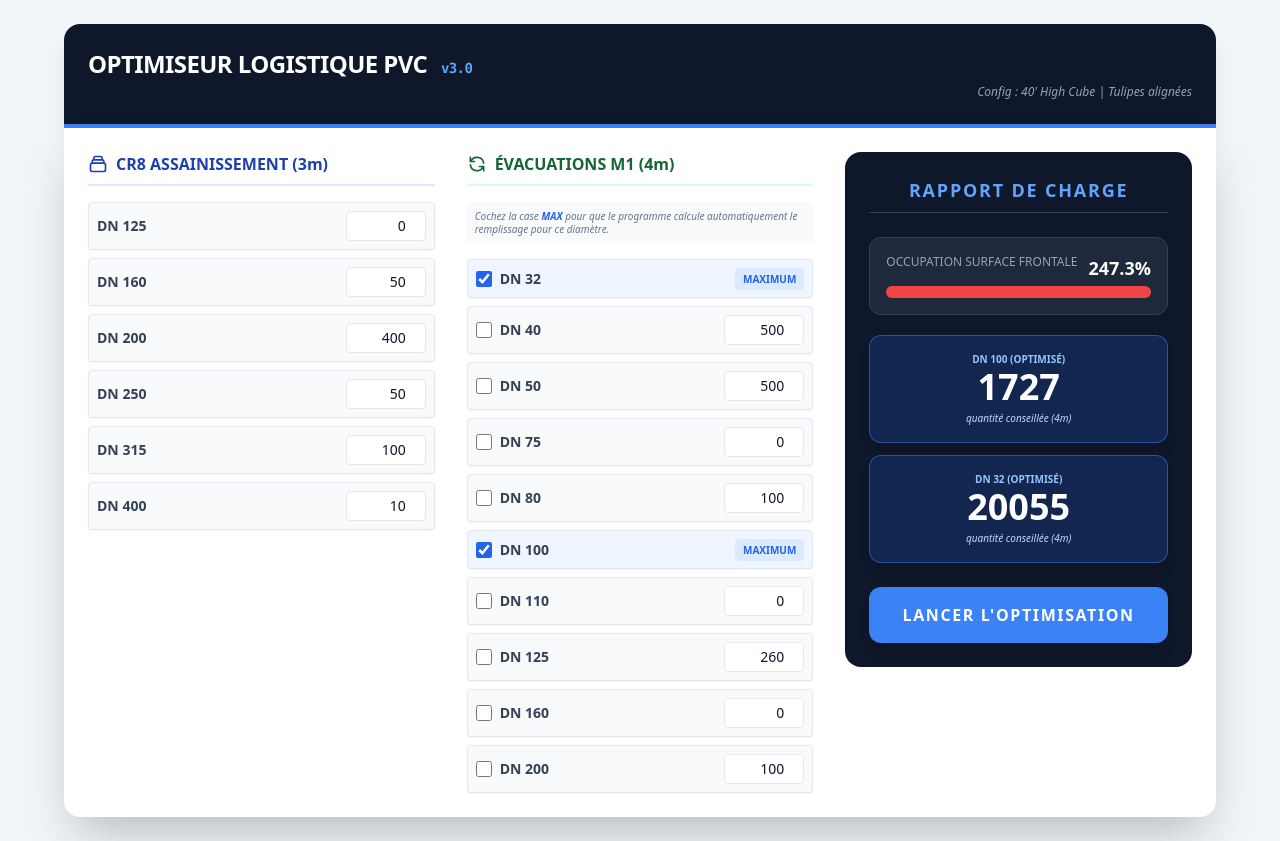
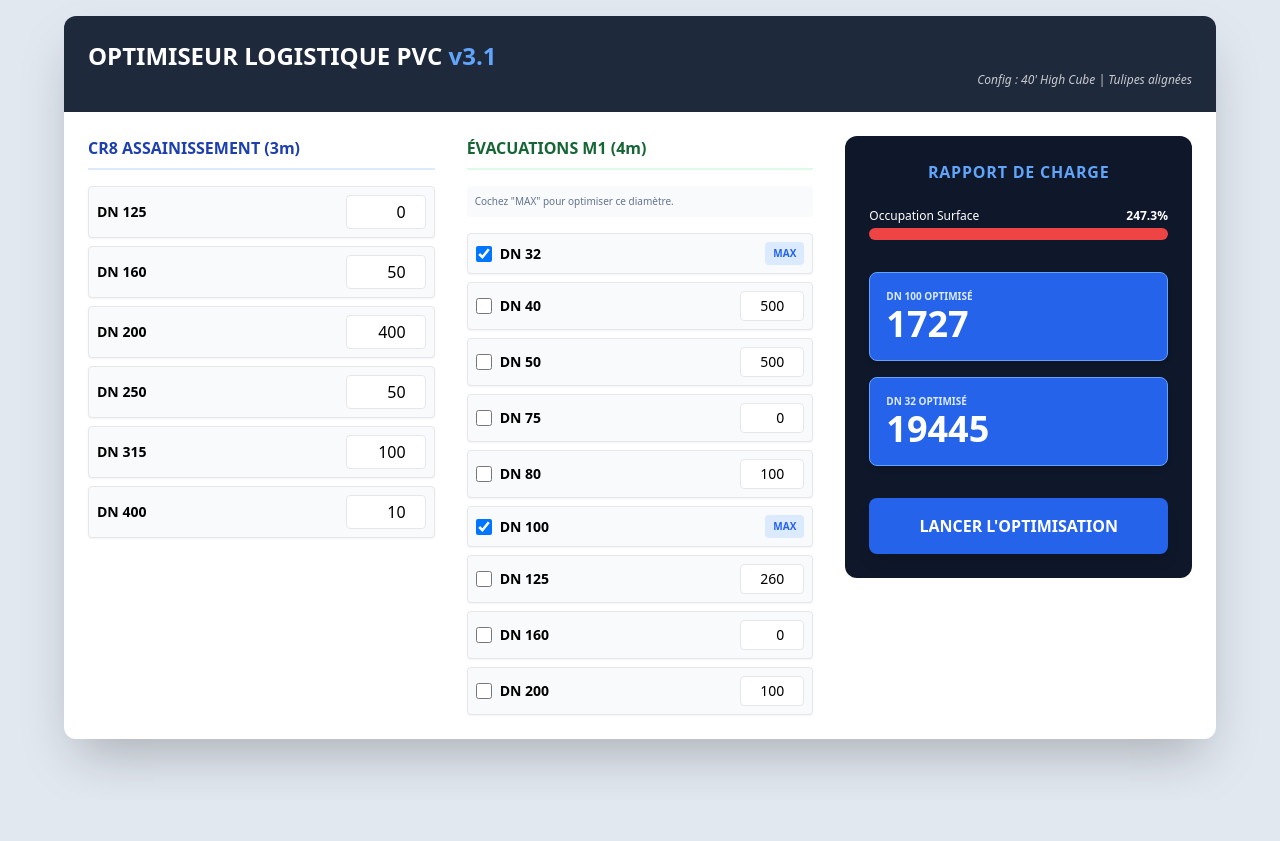
Before and after one commit to polo11200/TC, a plain HTML site: page index.html in a window 1280 px wide. After the commit the page ends 800 px from the top, so only its background shows below. Drawn offline with nearby package versions, Linux system fonts and the light colour scheme.

Commit message:
Refactor index.html for PVC Optimizer v3.1
Updated the HTML structure and styling for the PVC Optimizer, changing the version to 3.1 and modifying layout and classes for better presentation.

```diff
--- a/index.html
+++ b/index.html
@@ -3,55 +3,46 @@
 <head>
     <meta charset="UTF-8">
     <meta name="viewport" content="width=device-width, initial-scale=1.0">
-    <title>Optimiseur PVC Expert - 40' HC</title>
+    <title>PVC Optimizer v3.1</title>
     <script src="https://cdn.tailwindcss.com"></script>
 </head>
-<body class="bg-slate-100 min-h-screen p-2 md:p-6 font-sans text-slate-900">
-    <div class="max-w-6xl mx-auto">
-        <header class="bg-slate-900 text-white p-6 rounded-t-2xl shadow-xl border-b-4 border-blue-500">
-            <h1 class="text-2xl font-bold tracking-tight">OPTIMISEUR LOGISTIQUE PVC <span class="text-blue-400 text-sm ml-2 font-mono">v3.0</span></h1>
-            <p class="text-slate-400 text-xs mt-1 italic text-right italic font-light">Config : 40' High Cube | Tulipes alignées</p>
-        </header>
+<body class="bg-slate-200 min-h-screen p-4">
+    <div class="max-w-6xl mx-auto bg-white shadow-2xl rounded-xl overflow-hidden">
 
-        <div class="bg-white p-6 shadow-2xl rounded-b-2xl grid lg:grid-cols-3 gap-8">
-            <div class="space-y-4">
-                <h2 class="font-bold text-blue-800 border-b-2 border-blue-100 pb-2 flex items-center">
-                    <svg class="w-5 h-5 mr-2" fill="none" stroke="currentColor" viewBox="0 0 24 24"><path stroke-linecap="round" stroke-linejoin="round" stroke-width="2" d="M19 11H5m14 0a2 2 0 012 2v6a2 2 0 01-2 2H5a2 2 0 01-2-2v-6a2 2 0 012-2m14 0V9a2 2 0 00-2-2M5 11V9a2 2 0 012-2m0 0V5a2 2 0 012-2h6a2 2 0 012 2v2M7 7h10"></path></svg>
-                    CR8 ASSAINISSEMENT (3m)
-                </h2>
-                <div id="cr8-inputs" class="space-y-2 text-sm"></div>
+        <div class="bg-slate-800 text-white p-6">
+            <h1 class="text-2xl font-bold">OPTIMISEUR LOGISTIQUE PVC <span class="text-blue-400">v3.1</span></h1>
+            <p class="text-xs opacity-75 italic text-right font-light">Config : 40' High Cube | Tulipes alignées</p>
         </div>
 
-            <div class="space-y-4">
-                <h2 class="font-bold text-green-800 border-b-2 border-green-100 pb-2 flex items-center">
-                    <svg class="w-5 h-5 mr-2" fill="none" stroke="currentColor" viewBox="0 0 24 24"><path stroke-linecap="round" stroke-linejoin="round" stroke-width="2" d="M4 4v5h.582m15.356 2A8.001 8.001 0 004.582 9m0 0H9m11 11v-5h-.581m0 0a8.003 8.003 0 01-15.357-2m15.357 2H15"></path></svg>
-                    ÉVACUATIONS M1 (4m)
-                </h2>
-                <div class="text-[10px] text-slate-500 mb-2 italic bg-slate-50 p-2 rounded leading-tight">
-                    Cochez la case <span class="text-blue-600 font-bold">MAX</span> pour que le programme calcule automatiquement le remplissage pour ce diamètre.
-                </div>
-                <div id="evac-inputs" class="space-y-2 text-sm"></div>
+        <div class="p-6 grid lg:grid-cols-3 gap-8">
+            <div>
+                <h2 class="font-bold text-blue-800 border-b-2 border-blue-100 pb-2 mb-4">CR8 ASSAINISSEMENT (3m)</h2>
+                <div id="cr8-inputs" class="space-y-2"></div>
             </div>
 
-            <div class="bg-slate-900 text-white p-6 rounded-2xl space-y-6 shadow-inner self-start sticky top-6">
-                <h2 class="text-lg font-bold text-blue-400 border-b border-slate-700 pb-2 text-center uppercase tracking-widest">Rapport de Charge</h2>
+            <div>
+                <h2 class="font-bold text-green-800 border-b-2 border-green-100 pb-2 mb-4">ÉVACUATIONS M1 (4m)</h2>
+                <p class="text-[10px] text-slate-500 mb-4 bg-slate-50 p-2 rounded">Cochez "MAX" pour optimiser ce diamètre.</p>
+                <div id="evac-inputs" class="space-y-2"></div>
+            </div>
 
-                <div class="space-y-5">
-                    <div class="bg-slate-800 p-4 rounded-xl border border-slate-700">
-                        <div class="flex justify-between text-xs text-slate-400 uppercase mb-1">
-                            <span>Occupation Surface Frontale</span>
-                            <span id="occ-text" class="font-bold text-white text-lg">0%</span>
+            <div class="bg-slate-900 rounded-xl p-6 text-white h-fit sticky top-4">
+                <h2 class="text-center font-bold text-blue-400 mb-6 uppercase tracking-wider">Rapport de Charge</h2>
+
+                <div class="mb-8">
+                    <div class="flex justify-between text-xs mb-1">
+                        <span>Occupation Surface</span>
+                        <span id="occ-text" class="font-bold">0%</span>
                     </div>
                     <div class="w-full bg-slate-700 h-3 rounded-full overflow-hidden">
-                            <div id="gauge-fill" class="h-full bg-blue-500 transition-all duration-1000" style="width: 0%"></div>
+                        <div id="gauge-fill" class="h-full bg-blue-500 transition-all duration-500" style="width: 0%"></div>
                     </div>
                 </div>
 
-                    <div id="results-container" class="space-y-3">
-                        </div>
+                <div id="results-container" class="space-y-4">
                     </div>
 
-                <button onclick="lancerCalcul()" class="w-full bg-blue-500 hover:bg-blue-400 text-white font-black py-4 rounded-xl shadow-lg transition-all active:scale-95 uppercase tracking-widest mt-4 flex items-center justify-center">
+                <button onclick="lancerCalcul()" class="w-full mt-8 bg-blue-600 hover:bg-blue-500 text-white font-bold py-4 rounded-lg shadow-lg uppercase transition-all active:scale-95">
                     Lancer l'optimisation
                 </button>
             </div>
@@ -61,24 +52,27 @@
     <script>
         const specs = {
             cr8: { 400:11.7, 315:9.2, 250:7.3, 200:5.9, 160:4.7, 125:3.7 },
-            evac: { 200:3.9, 160:3.2, 125:3.2, 110:3.2, 100:3.0, 80:3.0, 75:3.0, 50:3.0, 40:3.0, 32:3.0 }
+            evac: { 200:3.9, 160:3.2, 125:3.2, 100:3.0, 80:3.0, 75:3.0, 50:3.0, 40:3.0, 32:3.0 }
         };
 
         const container = { w: 2340, h: 2680, coeff: 1.15 };
 
         function init() {
-            // Init CR8
+            // Rendu CR8
             const cr8Box = document.getElementById('cr8-inputs');
+            cr8Box.innerHTML = '';
             Object.keys(specs.cr8).forEach(dn => {
                 let val = (dn==200?400:(dn==315?100:(dn==160?50:(dn==250?50:(dn==400?10:0)))));
-                cr8Box.innerHTML += `<div class="flex justify-between items-center bg-slate-50 p-2 rounded border border-slate-200 shadow-sm">
-                    <span class="font-bold text-slate-700">DN ${dn}</span>
-                    <input type="number" id="q-cr8-${dn}" value="${val}" oninput="lancerCalcul()" class="w-20 p-1 border rounded text-right focus:ring-2 focus:ring-blue-500 outline-none">
+                cr8Box.innerHTML += `
+                    <div class="flex justify-between items-center bg-slate-50 p-2 border rounded shadow-sm">
+                        <span class="text-sm font-bold">DN ${dn}</span>
+                        <input type="number" id="q-cr8-${dn}" value="${val}" class="w-20 p-1 border rounded text-right outline-none">
                     </div>`;
             });
 
-            // Init EVAC
+            // Rendu EVAC
             const evacBox = document.getElementById('evac-inputs');
+            evacBox.innerHTML = '';
             Object.keys(specs.evac).forEach(dn => {
                 let defaultVal = 0;
                 if(dn == 200) defaultVal = 100;
@@ -87,20 +81,17 @@
                 if(dn == 50) defaultVal = 500;
                 if(dn == 40) defaultVal = 500;
 
-                const isChecked = (dn == 100 || dn == 32) ? 'checked' : '';
-
+                const isMax = (dn == 100 || dn == 32);
                 evacBox.innerHTML += `
-                <div class="flex justify-between items-center bg-slate-50 p-2 rounded border border-slate-200 shadow-sm transition-all overflow-hidden" id="box-evac-${dn}">
+                    <div class="flex justify-between items-center bg-slate-50 p-2 border rounded shadow-sm">
                         <div class="flex items-center">
-                        <input type="checkbox" id="check-${dn}" ${isChecked} onchange="toggleMode('${dn}')" class="w-4 h-4 mr-2 accent-blue-600">
-                        <span class="font-bold text-slate-700">DN ${dn}</span>
+                            <input type="checkbox" id="check-${dn}" ${isMax ? 'checked' : ''} onchange="toggleMode('${dn}')" class="mr-2 h-4 w-4">
+                            <span class="text-sm font-bold">DN ${dn}</span>
                         </div>
-                    <div id="input-wrap-${dn}">
-                         <input type="number" id="q-evac-${dn}" value="${defaultVal}" oninput="lancerCalcul()" class="w-20 p-1 border rounded text-right focus:ring-2 focus:ring-green-500 outline-none">
+                        <div id="wrap-${dn}">
+                            <input type="number" id="q-evac-${dn}" value="${defaultVal}" class="w-16 p-1 border rounded text-right text-sm">
                         </div>
-                    <div id="max-label-${dn}" class="hidden">
-                        <span class="text-[10px] font-black text-blue-600 bg-blue-100 px-2 py-1 rounded">MAXIMUM</span>
-                    </div>
+                        <span id="lbl-${dn}" class="hidden text-[10px] font-bold text-blue-600 bg-blue-100 px-2 py-1 rounded">MAX</span>
                     </div>`;
             });
 
@@ -109,23 +100,9 @@
         }
 
         function toggleMode(dn) {
-            const isMax = document.getElementById(`check-${dn}`).checked;
-            const inputWrap = document.getElementById(`input-wrap-${dn}`);
-            const maxLabel = document.getElementById(`max-label-${dn}`);
-            const box = document.getElementById(`box-evac-${dn}`);
-
-            if (isMax) {
-                inputWrap.classList.add('hidden');
-                maxLabel.classList.remove('hidden');
-                box.classList.replace('bg-slate-50', 'bg-blue-50');
-                box.classList.add('border-blue-300');
-            } else {
-                inputWrap.classList.remove('hidden');
-                maxLabel.classList.add('hidden');
-                box.classList.replace('bg-blue-50', 'bg-slate-50');
-                box.classList.remove('border-blue-300');
-            }
-            lancerCalcul();
+            const check = document.getElementById(`check-${dn}`).checked;
+            document.getElementById(`wrap-${dn}`).style.display = check ? 'none' : 'block';
+            document.getElementById(`lbl-${dn}`).style.display = check ? 'block' : 'none';
         }
 
         function lancerCalcul() {
@@ -133,7 +110,7 @@
             let di_list = [];
             let optimizationDns = [];
 
-            // 1. Collecte des CR8
+            // CR8
             Object.keys(specs.cr8).forEach(dn => {
                 const q = parseInt(document.getElementById(`q-cr8-${dn}`).value) || 0;
                 surfOcc += Math.ceil(q / 4) * Math.pow(dn * container.coeff, 2);
@@ -141,7 +118,7 @@
                 for(let i=0; i<q; i++) di_list.push({di, len: 3});
             });
 
-            // 2. Collecte des EVAC fixes et identification des cibles d'optimisation
+            // EVAC
             Object.keys(specs.evac).forEach(dn => {
                 const isMax = document.getElementById(`check-${dn}`).checked;
                 if (!isMax) {
@@ -154,7 +131,6 @@
                 }
             });
 
-            // Tri des DN d'optimisation du plus grand au plus petit pour remplir intelligemment
             optimizationDns.sort((a, b) => b - a);
 
             const surfTotal = container.w * container.h;
@@ -162,41 +138,30 @@
             const resContainer = document.getElementById('results-container');
             resContainer.innerHTML = '';
 
-            // 3. Calcul pour chaque DN coché en "MAX"
             optimizationDns.forEach(targetDn => {
                 let insideCount = 0;
-                // Calcul du télescopage dans les tubes déjà chargés
                 di_list.forEach(item => {
-                    let n = Math.floor(Math.pow(item.di / (targetDn * 1.08), 2) * 0.82);
+                    let n = Math.floor(Math.pow(item.di / (targetDn * 1.08), 2) * 0.80);
                     if(n < 1 && item.di >= (targetDn + 5)) n = 1;
                     insideCount += (n * (item.len / 4));
                 });
 
-                // Calcul du remplissage dans les vides frontaux (uniquement pour le premier et plus gros DN optimisé)
                 let extraCount = 0;
                 if (targetDn === optimizationDns[0]) {
                     extraCount = Math.floor(Math.max(0, surfTotal - surfOcc) / Math.pow(targetDn * 1.15, 2)) * 3;
-                    // On simule que le premier DN "mange" la surface, le suivant ne prendra que le télescopage
                     surfOcc = surfTotal;
                 }
 
-                const total = Math.floor(insideCount + extraCount);
-
-                // Affichage du résultat
                 resContainer.innerHTML += `
-                    <div class="bg-blue-600/20 border border-blue-500/50 p-4 rounded-xl text-center shadow-lg">
-                        <p class="text-[10px] uppercase font-bold text-blue-300">DN ${targetDn} (Optimisé)</p>
-                        <p class="text-4xl font-black text-white">${total}</p>
-                        <p class="text-[10px] text-blue-200 mt-1 italic italic">quantité conseillée (4m)</p>
-                    </div>
-                `;
+                    <div class="bg-blue-600 p-4 rounded-lg shadow-md border border-blue-400">
+                        <p class="text-[10px] uppercase font-bold text-blue-100">DN ${targetDn} Optimisé</p>
+                        <p class="text-4xl font-black">${Math.floor(insideCount + extraCount)}</p>
+                    </div>`;
             });
 
-            // UI Progress Bar
             document.getElementById('occ-text').innerText = occ.toFixed(1) + "%";
-            const g = document.getElementById('gauge-fill');
-            g.style.width = Math.min(occ, 100) + "%";
-            g.className = occ > 100 ? "h-full bg-red-500 shadow-[0_0_10px_red]" : (occ > 90 ? "h-full bg-orange-500" : "h-full bg-blue-500");
+            document.getElementById('gauge-fill').style.width = Math.min(occ, 100) + "%";
+            document.getElementById('gauge-fill').style.backgroundColor = occ > 100 ? '#ef4444' : '#3b82f6';
         }
 
         window.onload = init;
```
Lines whose indentation alone changed are shown as unchanged.
